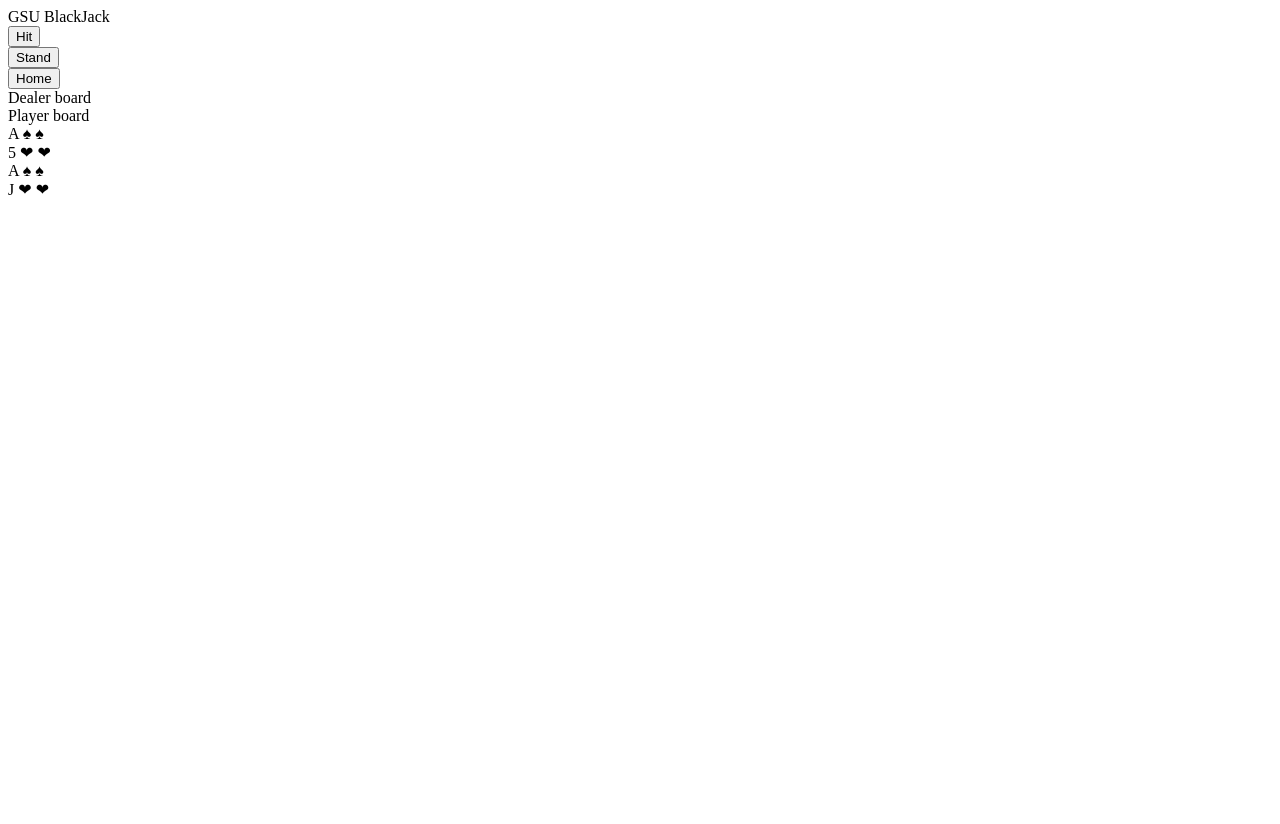
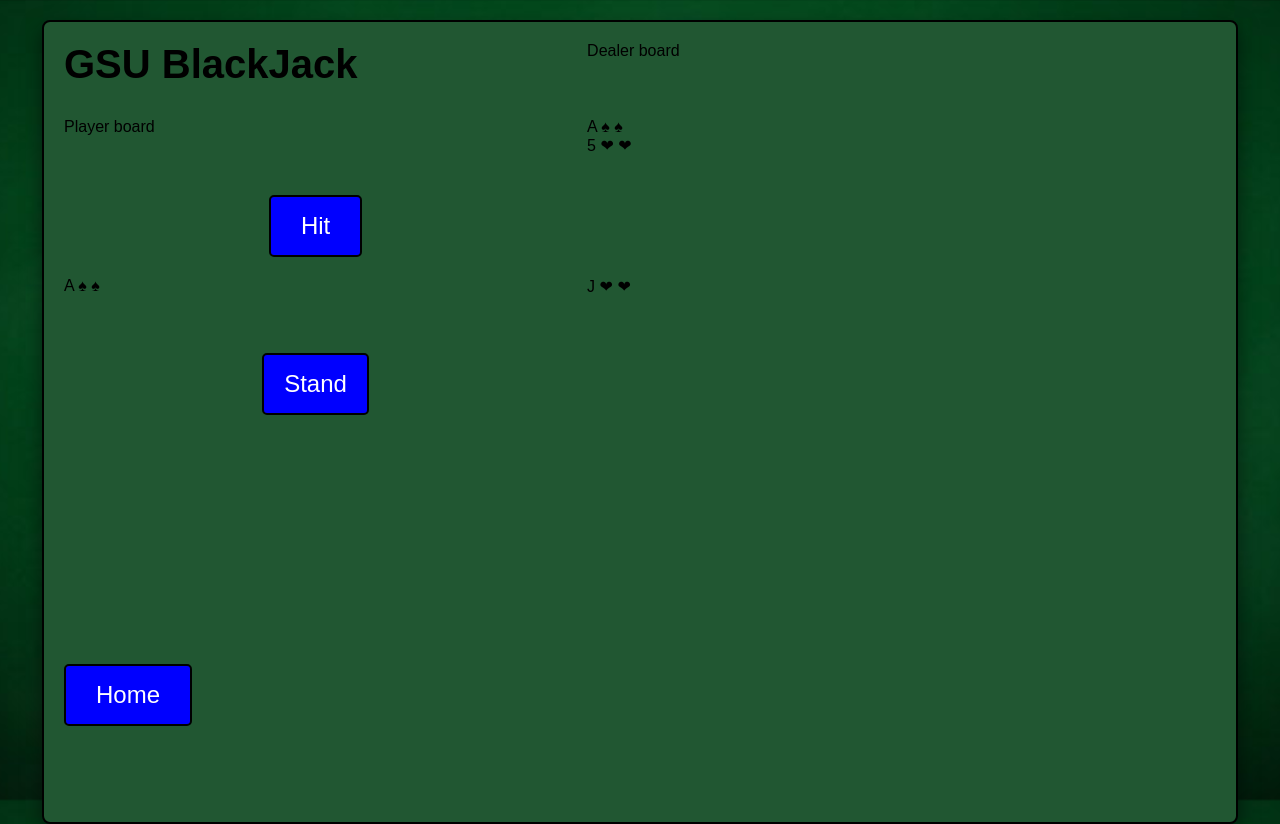
Before and after one commit to JonMize/BlackJack, a plain HTML site: page gamepage.html in a window 1280 px wide. Before the commit the page ends 800 px from the top, so only its background shows below. Drawn offline with Linux system fonts and the light colour scheme.

Commit message:
added the gamepage html and css.

```diff
--- a/gamepage.css
+++ b/gamepage.css
@@ -0,0 +1,109 @@
+body {
+
+    font-family: Arial, sans-serif;
+    background-color: #f4f4f4;
+    margin: 0;
+    height: 100vh;
+    display: grid;
+    place-items: center; /* Centers the container in the viewport */
+    background-image:url(background.jpg);
+    background-repeat: no-repeat;
+    background-size: cover;
+    background-attachment: fixed;
+}
+
+.container {
+    display: grid;
+    grid-template-columns: 0.8fr 1fr ;
+    grid-template-rows: 2fr 2fr 2fr 2fr 2fr 2fr 2fr  2fr 2fr 2fr  ;
+    width: 90%;
+    height: 90%;
+    padding: 20px;
+    background-color: #215732; /* Dark green color to match the image */
+    border-radius: 8px;
+    box-shadow: 0 8px 20px rgba(0, 0, 0, 0.5); /* Enhanced shadow effect */
+    border: 2px solid #000;
+    grid-gap: 20px;
+}
+
+.header {
+    grid-column: 1 / 1;
+    grid-row: 1 / 1;
+    justify-self:start;
+    font-size: 2.5rem;
+    font-weight: bold;
+}
+
+.homebutton{
+    grid-column: 1 / 1;
+    grid-row: 9 / 10;
+    justify-self: start; /* Places the Home button at the bottom-left */
+    align-self: end;
+}
+
+.hitbutton{
+    grid-column: 1 / 1;
+    grid-row: 3 / 4;
+    justify-self: center; /* Places the Home button at the bottom-left */
+    align-self: end;
+}
+
+.standbutton{
+    grid-column: 1 / 1;
+    grid-row: 5/ 6;
+    justify-self: center; /* Places the Home button at the bottom-left */
+    align-self: end;
+}
+
+
+.homebutton button{
+    padding: 15px 30px; /* Increase padding for a bigger button */
+    font-size: 1.5rem; /* Increase the font size for larger text */
+    background-color: blue; /* Keep the background color */
+    color: white; /* Text color */
+    border: 2px solid #000; /* Border around the button */
+    border-radius: 5px; /* Rounded corners */
+    cursor: pointer;
+    transition: transform 0.2s ease, box-shadow 0.1s ease;
+}
+
+.homebutton button:hover {
+    transform: scale(1.1); /* Slightly larger on hover */
+    box-shadow: 0 4px 20px rgba(0, 0, 0, 0.3); /* Add shadow for hover effect */
+}
+
+
+
+.hitbutton button{
+    padding: 15px 30px; /* Increase padding for a bigger button */
+    font-size: 1.5rem; /* Increase the font size for larger text */
+    background-color: blue; /* Keep the background color */
+    color: white; /* Text color */
+    border: 2px solid #000; /* Border around the button */
+    border-radius: 5px; /* Rounded corners */
+    cursor: pointer;
+    transition: transform 0.2s ease, box-shadow 0.1s ease;
+}
+
+.hitbutton button:hover {
+    transform: scale(1.1); /* Slightly larger on hover */
+    box-shadow: 0 4px 20px rgba(0, 0, 0, 0.3); /* Add shadow for hover effect */
+}
+
+
+
+.standbutton button{
+    padding: 15px 20px; /* Increase padding for a bigger button */
+    font-size: 1.5rem; /* Increase the font size for larger text */
+    background-color: blue; /* Keep the background color */
+    color: white; /* Text color */
+    border: 2px solid #000; /* Border around the button */
+    border-radius: 5px; /* Rounded corners */
+    cursor: pointer;
+    transition: transform 0.2s ease, box-shadow 0.1s ease;
+}
+
+.standbutton button:hover {
+    transform: scale(1.1); /* Slightly larger on hover */
+    box-shadow: 0 4px 20px rgba(0, 0, 0, 0.3); /* Add shadow for hover effect */
+}
--- a/gamepage.html
+++ b/gamepage.html
@@ -4,6 +4,7 @@
     <meta charset="UTF-8">
     <meta name="viewport" content="width=device-width, initial-scale=1.0">
     <title>Game page</title>
+    <link rel="stylesheet" href="gamepage.css">
 </head>
 <body>
     <div class="container">
```
